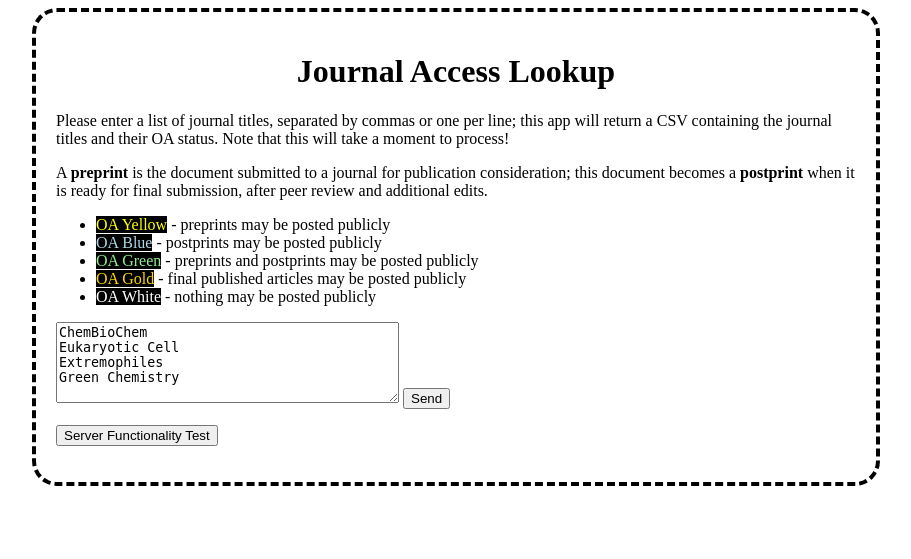
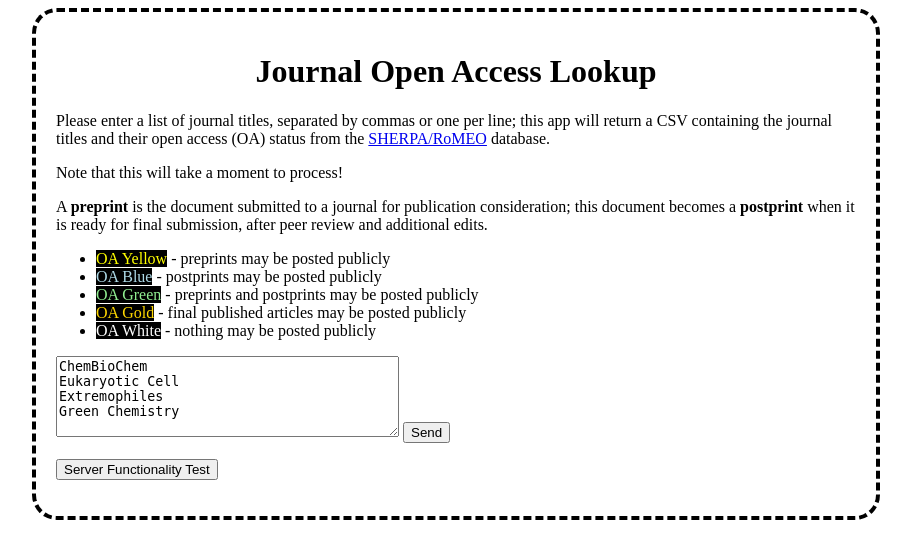
Before and after one commit to bc-design/www-bsc, a Flask app: page / in a window 1280 px wide. Shown: the top 559 px of the page, without its empty margins (184-1095 px from the left). Run offline with Flask 2, Linux system fonts and the light colour scheme.

Commit message:
improving formatting

```diff
--- a/flask/journals/templates/template.html
+++ b/flask/journals/templates/template.html
@@ -30,15 +30,23 @@
 <body>
 	<div style="width:800px; float:center; margin:0 auto 0 auto;
 		border:4px black dashed; border-radius:25px; padding: 20px;">
-	<h1 style="text-align:center;">Journal Access Lookup</h1>
+
+	<h1 style="text-align:center;">Journal Open Access Lookup</h1>
+
 	<p>Please enter a list of journal titles, separated by commas or one per line;
-		this app will return a CSV containing the journal titles and their OA status.
-		Note that this will take a moment to process!</p>
+		this app will return a CSV containing the journal titles and their
+		open access (OA) status from the
+		<a href="http://www.sherpa.ac.uk/romeo/">SHERPA/RoMEO</a> database.
+
+	<p>Note that this will take a moment to process!
+		</p>
+
 	<p>A <span style="font-weight:bold;">preprint</span> is the document submitted
 		to a journal for publication consideration; this document becomes a
 		<span style="font-weight:bold;">postprint</span> when it is ready for
 		final submission, after peer review and additional edits.
 		</p>
+
 	<ul>
 		<li><span style="color:yellow; background-color:black;">OA Yellow</span>
 			- preprints may be posted publicly</li>
```
